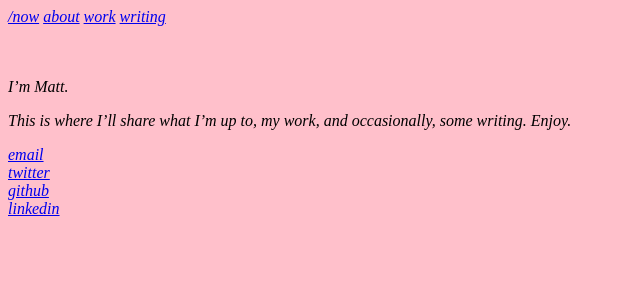
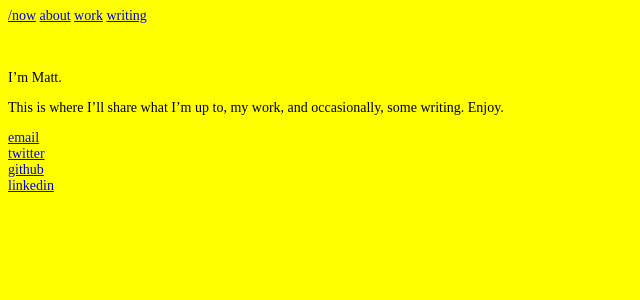
Before and after one commit to mattpupa/mattpupa, a Jekyll site: the page built from index.markdown, in a window 1280 px wide. Shown: the top 300 px of the page, without its empty margins (0-640 px from the left). Built offline with Jekyll 4.4.1, drawn with Linux system fonts in a browser that asks for light colours.

Commit message:
yellow 14

```diff
--- a/_sass/main.scss
+++ b/_sass/main.scss
@@ -2,13 +2,8 @@
   color: green;
 }
 
-.body {
+.test {
   font: Tahoma;
+  font-size: 14px;
   background-color: yellow;
 }
-
-.test {
-  font: Tahoma;
-  font-style: italic;
-  background-color: pink;
-}
```
